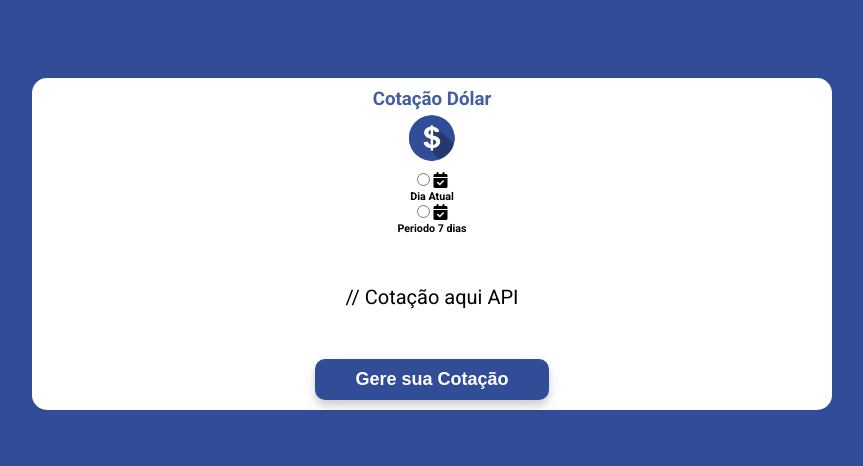
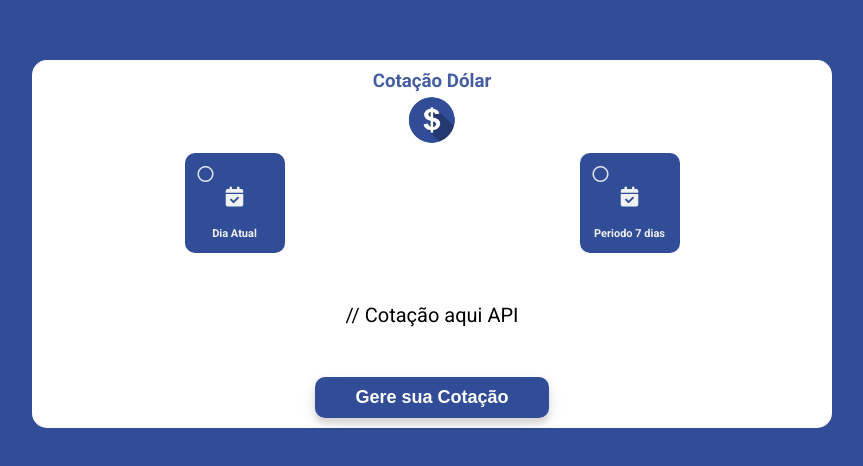
Before and after one commit to leonardoPetruncko/Cotacao-Dolar, a plain HTML site: page index.html in a window 1280 px wide. Shown: the part 156-622 px from the top of the page, without its empty margins (208-1071 px from the left). Drawn offline with Linux system fonts and the light colour scheme.

Commit message:
0.2 CSS do Ratio-Label-box

```diff
--- a/index.html
+++ b/index.html
@@ -24,16 +24,16 @@
 
         <section class="ratioBox">
             <div class="ratioEscolha">
-                <input type="radio" name="escolhaDiaAtual1" id="escolhaDiaAtual1">
-                <label for="escolhaDiaAtual1">
+                <input type="radio" name="escolhaDiaAtual" id="escolhaDiaAtual1">
+                <label class="labelRatio" for="escolhaDiaAtual1">
                     <i class="fa-solid fa-calendar-check"></i>
                     <h6>Dia Atual</h6>
                 </label>
             </div>
 
             <div class="ratioEscolha">
-                <input type="radio" name="escolhaDiaAtual2" id="escolhaDiaAtual2">
-                <label for="escolhaDiaAtual2">
+                <input type="radio" name="escolhaDiaAtual" id="escolhaDiaAtual2">
+                <label class="labelRatio" for="escolhaDiaAtual2">
                     <i class="fa-solid fa-calendar-check"></i>
                     <h6>Periodo 7 dias</h6>
                 </label>
--- a/style.css
+++ b/style.css
@@ -17,7 +17,6 @@ body {
 }
 
 /*Container Branco*/
-
 .container {
     background-color: #fff;
     border-radius: 15px;
@@ -29,20 +28,107 @@ body {
 }
 
 /*Titulo*/
-
 h3 {
     opacity: 0.9;
     color: #314D97;
 }
 
 /*Imagem*/
-
 img {
     width: 90px;
 }
 
+/* RATIO */
+.ratioBox {
+    display: flex;
+    align-items: center;
+    justify-content: space-around;
+    flex-wrap: wrap;
+    gap: 30px;
+}
+
+.ratioEscolha {
+    height: 100px;
+    width: 100px;
+    position: relative;
+}
+
+input[type="radio"] {
+    -webkit-appearance: none;
+    position: relative;
+    height: 100%;
+    width: 100%;
+    background-color: #314D97;
+    cursor: pointer;
+    border-radius: 10px;
+    box-shadow: 0px 0px 0px rgba(2, 28, 53, 0, 0.5);
+    border: 3px solid transparent;
+    outline: none;
+}
+
+/* RATIO = icon ° */
+input[type="radio"]:after {
+    position: absolute;
+    font-family: "Font Awesome 5 Free";
+    font-weight: 400;
+    content: "\f111";
+    font-size: 16px;
+    top: 10px;
+    left: 10px;
+    color: #e2e6f3;
+}
+
+input[type="radio"]:hover {
+    transform: scale(1.03);
+}
+
+input[type="radio"]:checked {
+    border: 3px solid #0d1221;
+}
+
+input[type="radio"]:checked:after {
+    font-weight: 900;
+    content: "\f058";
+    color: #f0f1f2;
+}
+
+@keyframes grow {
+    50% {
+        font-size: 30px;
+    }
+}
+
+/* RATIO = label config */
+.labelRatio {
+    display: flex;
+    flex-direction: column;
+    align-items: center;
+    justify-content: center;
+    gap: 20px;
+    height: 80%;
+    width: 100%;
+    position: absolute;
+    bottom: 0;
+    cursor: pointer;
+}
+
+label h6 {
+    font-family: "Roboto", sans-serif;
+    font-size: 11px;
+    font-weight: 700;
+    color: #f0f1f2;
+}
+
+label .fa-solid {
+    font-size: 20px;
+    color: #f0f1f2;
+}
+
+input[type="radio"]:checked+label .fa-solid {
+    animation: grow 0.5s;
+}
+
 /* API irá aparecer aqui*/
-
 .cotacao {
     font-size: 20px;
     margin: 50px auto;
@@ -50,7 +136,6 @@ img {
 }
 
 /*Botao*/
-
 .btn {
     background-color: #314D97;
     color: #fff;
```
